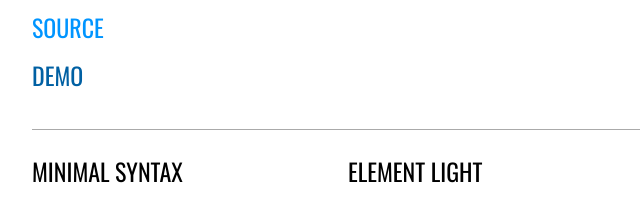
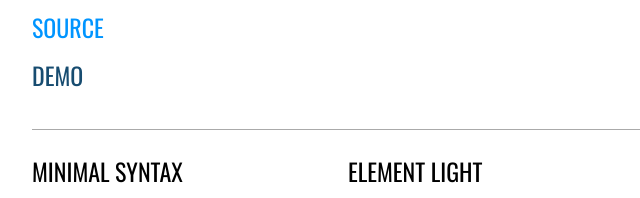
Before and after one commit to nihlton/simple-grid, a website: page index.html in a window 1280 px wide. Shown: the part 249-447 px from the top of the page, 0-640 px from the left. Drawn offline with nearby package versions, Linux system fonts and the light colour scheme.

Commit message:
Update demo.css

```diff
--- a/demo.css
+++ b/demo.css
@@ -63,7 +63,7 @@ pre {
   outline-offset: -5px;
 }
 
-a {color: #0060a3;  }
+a {color: #174c70;  }
 a[href] {color: #0095FF; text-decoration: none; }
 strong { font-weight: normal; color: #FF00A2; text-shadow: .5px 0 #FF00A2; }
 dt, dd {
```
